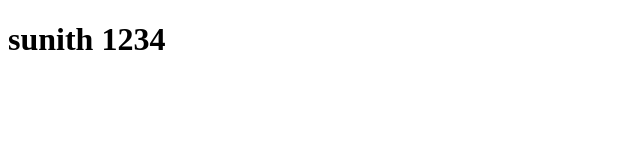
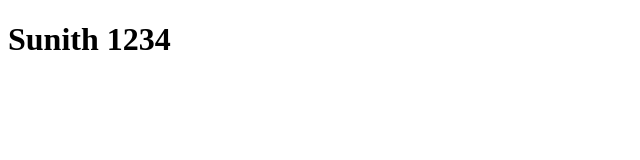
Before and after one commit to sunithbe/project2024, a plain HTML site: page index.html in a window 1280 px wide. Shown: the full height of the page, 0-640 px from the left. Drawn offline with Linux system fonts and the light colour scheme.

Commit message:
changed grammatical error

```diff
--- a/index.html
+++ b/index.html
@@ -6,6 +6,6 @@
     <title>Document</title>
 </head>
 <body>
-     <h1>sunith 1234</h1>
+     <h1>Sunith 1234</h1>
 </body>
 </html>
```
